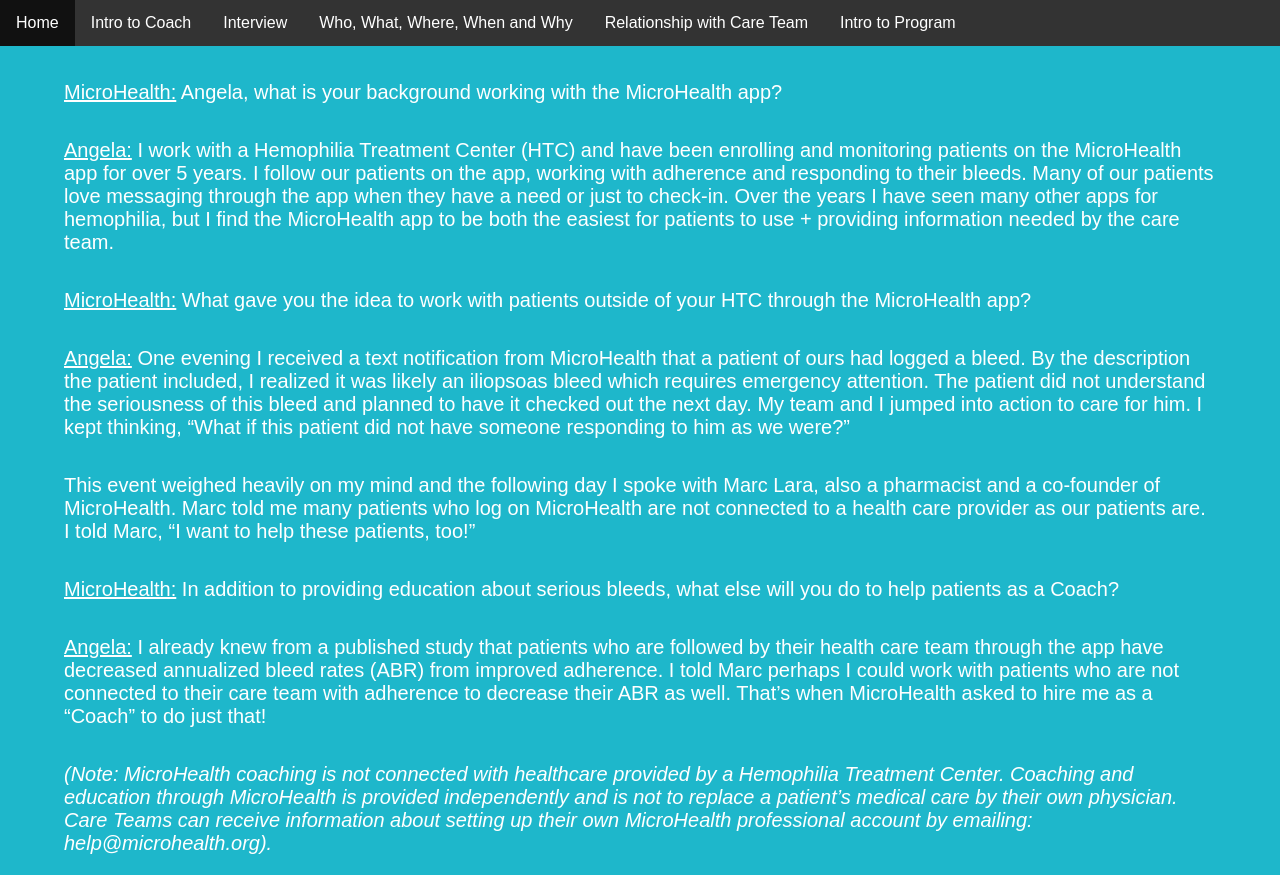
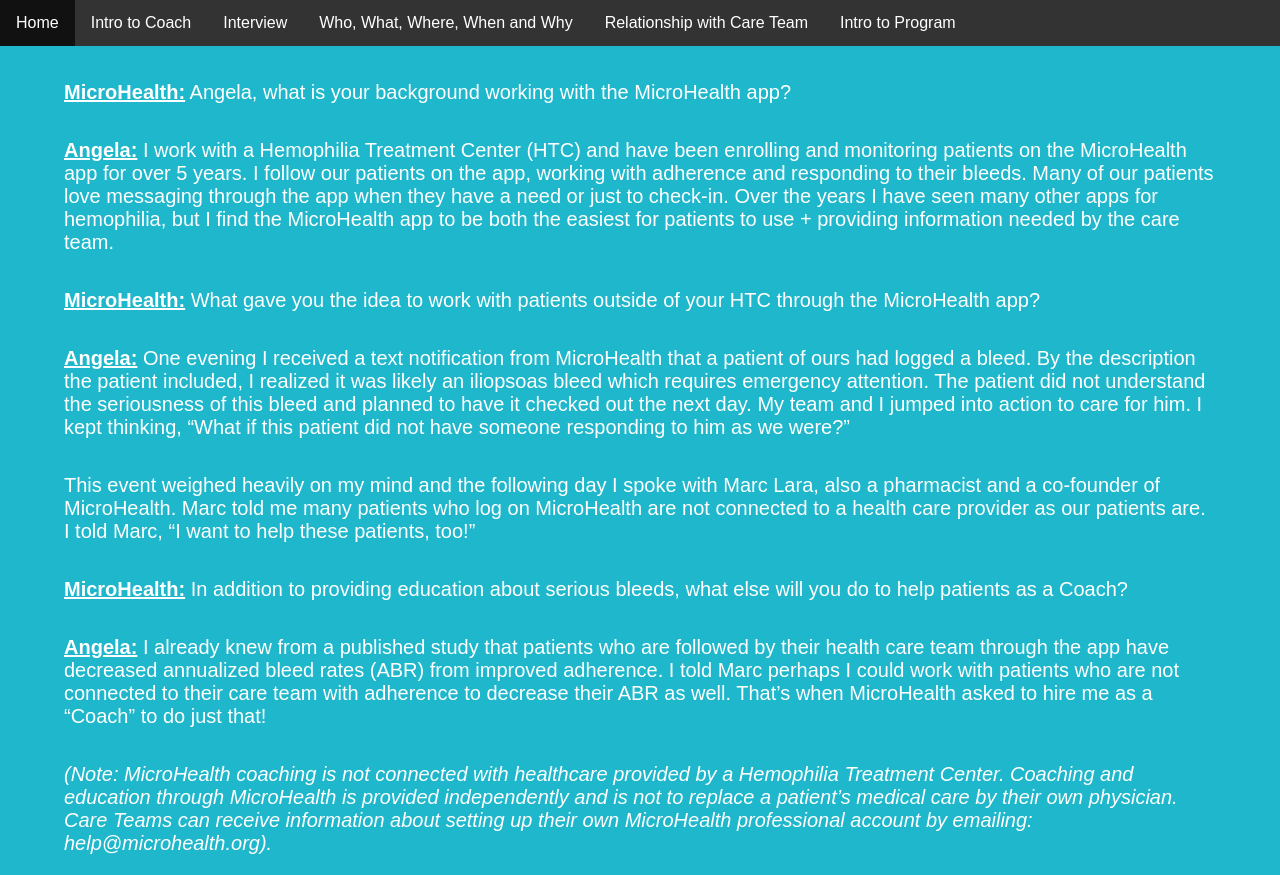
Before and after one commit to samuelkellum/HemophiliaCoach, a plain HTML site: page interview.html in a window 1280 px wide. Drawn offline with Linux system fonts and the light colour scheme.

Commit message:
Removed image and made beginning of paragraphs bold

```diff
--- a/interview.html
+++ b/interview.html
@@ -29,13 +29,13 @@
         </ul>
     </nav>
 
-<p><span style="text-decoration: underline;">MicroHealth:</span> Angela, what is your background working with the MicroHealth app?&nbsp;</p>
-<p><span style="text-decoration: underline;">Angela:</span> I work with a Hemophilia Treatment Center (HTC) and have been enrolling and monitoring patients on the MicroHealth app for over 5 years. I follow our patients on the app, working with adherence and responding to their bleeds. Many of our patients love messaging through the app when they have a need or just to check-in. Over the years I have seen many other apps for hemophilia, but I find the MicroHealth app to be both the easiest for patients to use + providing information needed by the care team.</p>
-<p><span style="text-decoration: underline;">MicroHealth:</span> What gave you the idea to work with patients outside of your HTC through the MicroHealth app?&nbsp;</p>
-<p><span style="text-decoration: underline;">Angela:</span> One evening I received a text notification from MicroHealth that a patient of ours had logged a bleed. By the description the patient included, I realized it was likely an iliopsoas bleed which requires emergency attention. The patient did not understand the seriousness of this bleed and planned to have it checked out the next day. My team and I jumped into action to care for him. I kept thinking, &ldquo;What if this patient did not have someone responding to him as we were?&rdquo;&nbsp;</p>
+<p><span style="text-decoration: underline;"><strong>MicroHealth:</strong></span> Angela, what is your background working with the MicroHealth app?&nbsp;</p>
+<p><span style="text-decoration: underline;"><strong>Angela:</strong></span> I work with a Hemophilia Treatment Center (HTC) and have been enrolling and monitoring patients on the MicroHealth app for over 5 years. I follow our patients on the app, working with adherence and responding to their bleeds. Many of our patients love messaging through the app when they have a need or just to check-in. Over the years I have seen many other apps for hemophilia, but I find the MicroHealth app to be both the easiest for patients to use + providing information needed by the care team.</p>
+<p><span style="text-decoration: underline;"><strong>MicroHealth:</strong></span> What gave you the idea to work with patients outside of your HTC through the MicroHealth app?&nbsp;</p>
+<p><span style="text-decoration: underline;"><strong>Angela:</strong></span> One evening I received a text notification from MicroHealth that a patient of ours had logged a bleed. By the description the patient included, I realized it was likely an iliopsoas bleed which requires emergency attention. The patient did not understand the seriousness of this bleed and planned to have it checked out the next day. My team and I jumped into action to care for him. I kept thinking, &ldquo;What if this patient did not have someone responding to him as we were?&rdquo;&nbsp;</p>
 <p>This event weighed heavily on my mind and the following day I spoke with Marc Lara, also a pharmacist and a co-founder of MicroHealth. Marc told me many patients who log on MicroHealth are not connected to a health care provider as our patients are. I told Marc, &ldquo;I want to help these patients, too!&rdquo;&nbsp;</p>
-<p><span style="text-decoration: underline;">MicroHealth:</span> In addition to providing education about serious bleeds, what else will you do to help patients as a Coach?&nbsp;</p>
-<p><span style="text-decoration: underline;">Angela:</span> I already knew from a published study that patients who are followed by their health care team through the app have decreased annualized bleed rates (ABR) from improved adherence. I told Marc perhaps I could work with patients who are not connected to their care team with adherence to decrease their ABR as well. That&rsquo;s when MicroHealth asked to hire me as a &ldquo;Coach&rdquo; to do just that!&nbsp;&nbsp;&nbsp;</p>
+<p><span style="text-decoration: underline;"><strong>MicroHealth:</strong></span> In addition to providing education about serious bleeds, what else will you do to help patients as a Coach?&nbsp;</p>
+<p><span style="text-decoration: underline;"><strong>Angela:</strong></span> I already knew from a published study that patients who are followed by their health care team through the app have decreased annualized bleed rates (ABR) from improved adherence. I told Marc perhaps I could work with patients who are not connected to their care team with adherence to decrease their ABR as well. That&rsquo;s when MicroHealth asked to hire me as a &ldquo;Coach&rdquo; to do just that!&nbsp;&nbsp;&nbsp;</p>
 <p><em>(Note: MicroHealth coaching is not connected with healthcare provided by a Hemophilia Treatment Center. Coaching and education through MicroHealth is provided independently and is not to replace a patient&rsquo;s medical care by their own physician. Care Teams can receive information about setting up their own MicroHealth professional account by emailing: help@microhealth.org).</em></p>
 </body>
 
```
Also changed, not shown: index.html (+1 -1 lines), intro_to_coach.html (+3 -3 lines).
